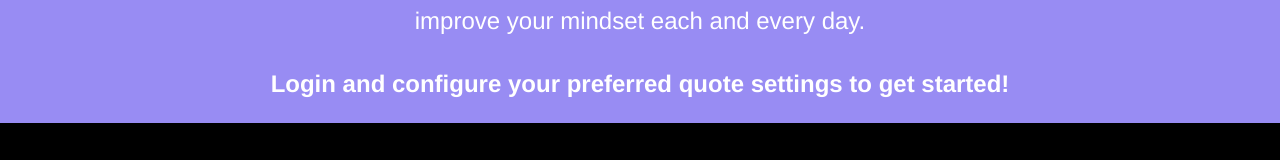
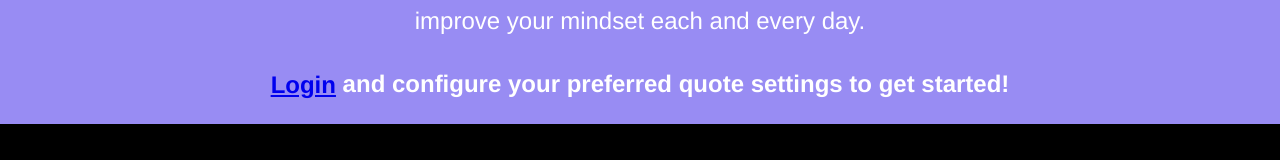
Before and after one commit to Shen0000/InspirationQuotation, a Vue app: page / in a window 1280 px wide. Shown: the part 1232-1392 px from the top of the page. Built offline with nearby package versions, Linux system fonts and the light colour scheme; no server answers; a web font is replaced by a local one; what vue-toast-notification would draw is missing.

Commit message:
fixed login prompt, made word "login" a link

```diff
--- a/src/views/Home.vue
+++ b/src/views/Home.vue
@@ -24,8 +24,10 @@
       tailored to who you are to maximize your potential and improve your
       mindset each and every day.
     </p>
-    <strong>
-      Login and configure your preferred quote settings to get started!
+    <strong v-if="!$store.state.loggedIn">
+      <router-link to="/login" class="nav-element login-button"
+              >Login</router-link
+            > and configure your preferred quote settings to get started!
     </strong>
   </div>
 </template>
```
